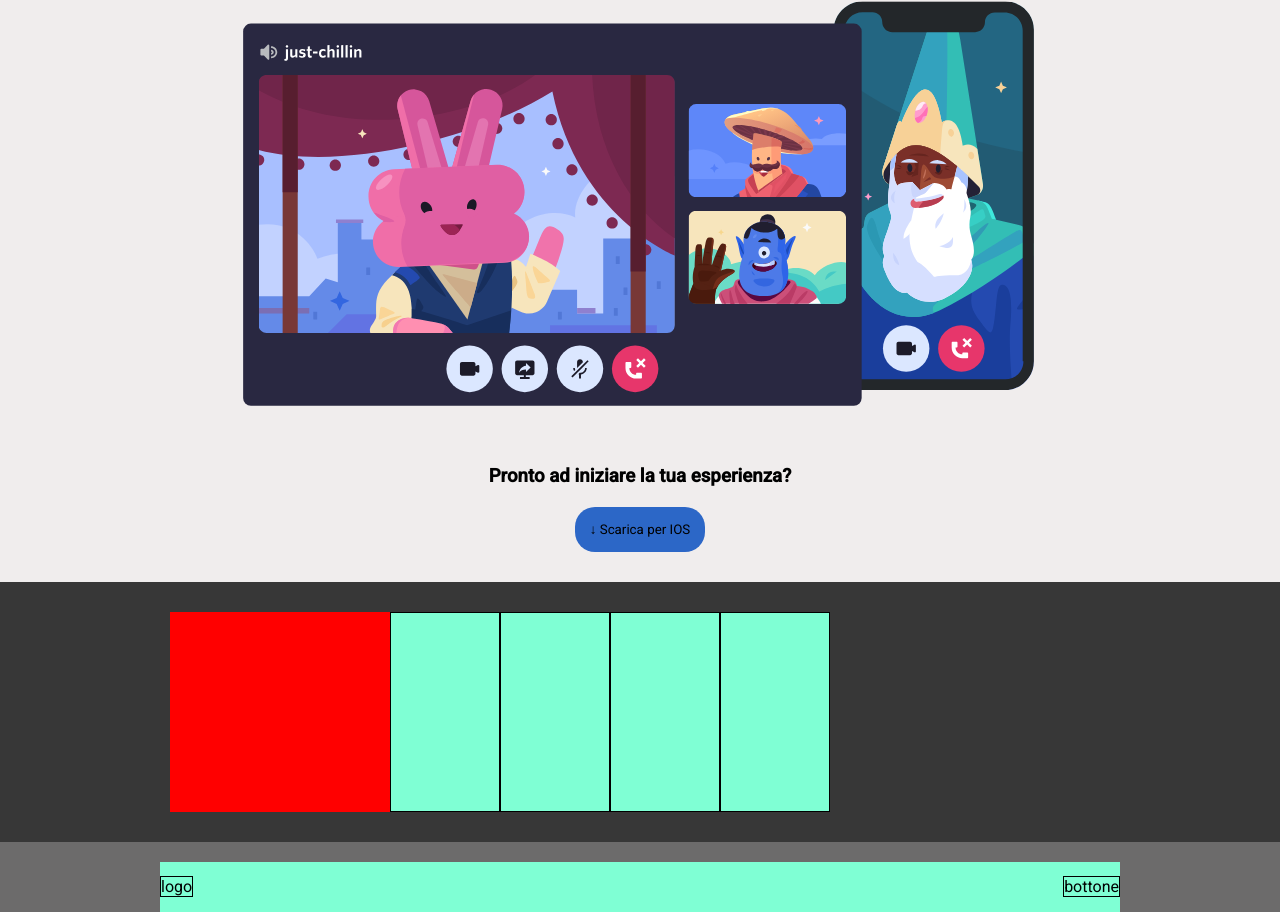
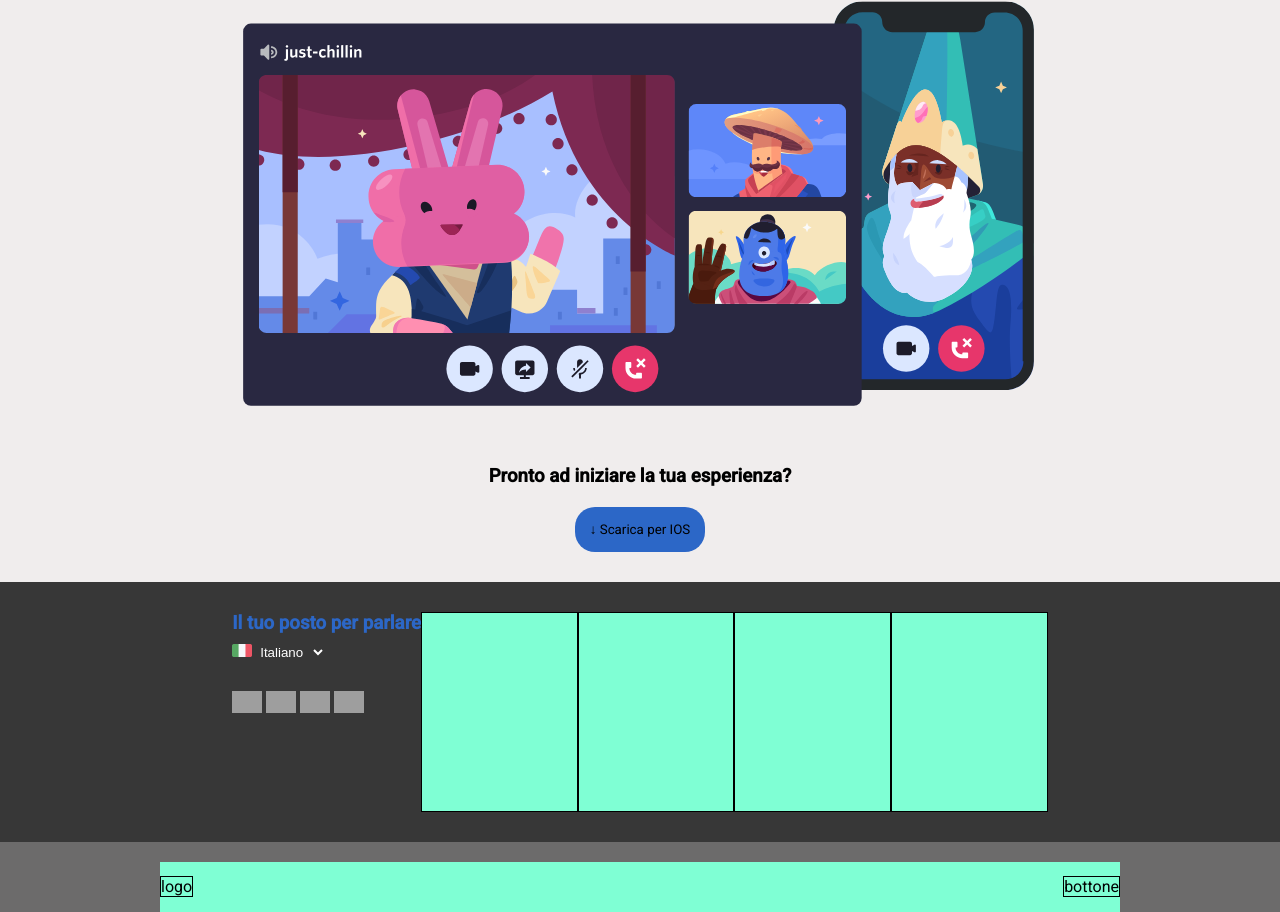
Before and after one commit to orlandomanfredini/htmlcss-discord, a plain HTML site: page index.html in a window 1280 px wide. Shown: the part 2028-2940 px from the top of the page. Drawn offline with Linux system fonts and the light colour scheme; grey boxes are pictures that could not be loaded; a web font is replaced by a local one.

Commit message:
Compilazione sezione 1 footer/ col-4

```diff
--- a/css/style.css
+++ b/css/style.css
@@ -35,10 +35,6 @@ ul , li{
 
 
 
-.debug .header{
-    justify-content: space-between;
-    align-items: center;
-}
 
 
 
@@ -75,6 +71,12 @@ ul , li{
 
 header{
     background-color:rgb(44, 103, 199)
+}
+
+
+.header{
+    justify-content: space-between;
+    align-items: center;
 }
 
 .center{
@@ -214,14 +216,40 @@ flex-direction: row-reverse;
 .download-ios:hover{
      color: white;
 }
+
+.main-footer{
+    justify-content: center;
+}
+
+
 .col-4{
-    min-width: 220px;
+    color:rgb(44, 103, 199) ;
+    max-width: calc(*2 100% / 6);
     min-height: 200px;
-    background-color: red;
+}
+
+.col-4 img{
+    max-width: 20px;
+    margin-top: 10px;
+}
+
+.lenguage{
+    background: none;
+    border: none;
+    color: white;
+    margin-top: 10px;
+}
+
+.icon{
+    margin-top: 20px;
+}
+
+.icon >a img{
+    min-width: 30px;
 }
 
 .col-5 , .col-6 , .col-7 , .col-8{
-    min-width: 110px;
+    min-width: calc(100% / 6);
     min-height: 200px;
     background-color: aquamarine;
 }
--- a/index.html
+++ b/index.html
@@ -104,8 +104,31 @@
     <footer>
         <section class="foot-bg-color"> <!--sezione 1 footer-->
             <div class="container">
-                <div class="row-flex">
-                    <div class="col-4"></div>
+                <div class="row-flex main-footer">
+                    <div class="col-4">
+                        <h3>Il tuo posto per parlare</h3>
+                        <img src="./img/discord/ita.png" alt="Ita">
+                        <select class="lenguage">
+                            <option value="Italiano">Italiano</option>
+                            <option value="Inglese">Inglese</option>
+                            <option value="Tedesco">Tedesco</option>
+                        </select>
+                        <div class="icon">
+                            <a href="#">
+                                <img src="https://cdn.icon-icons.com/icons2/2157/PNG/512/twitter_logo_icon_132881.png" alt="Twitter">
+                            </a>
+                            <a href="#">
+                                <img src="https://upload.wikimedia.org/wikipedia/commons/thumb/b/b9/2023_Facebook_icon.svg/2048px-2023_Facebook_icon.svg.png" alt="Facebook">
+                            </a>
+                            <a href="#">
+                                <img src="https://static.vecteezy.com/system/resources/previews/018/930/415/original/instagram-logo-instagram-icon-transparent-free-png.png" alt="Insagram">
+                            </a>
+                            <a href="#">
+                                <img src="https://static.vecteezy.com/system/resources/previews/018/930/572/non_2x/youtube-logo-youtube-icon-transparent-free-png.png" alt="Youtube">
+                            </a>
+                        </div>
+
+                    </div>
                     <div class="col-5"></div>
                     <div class="col-6"></div>
                     <div class="col-7"></div>
```
